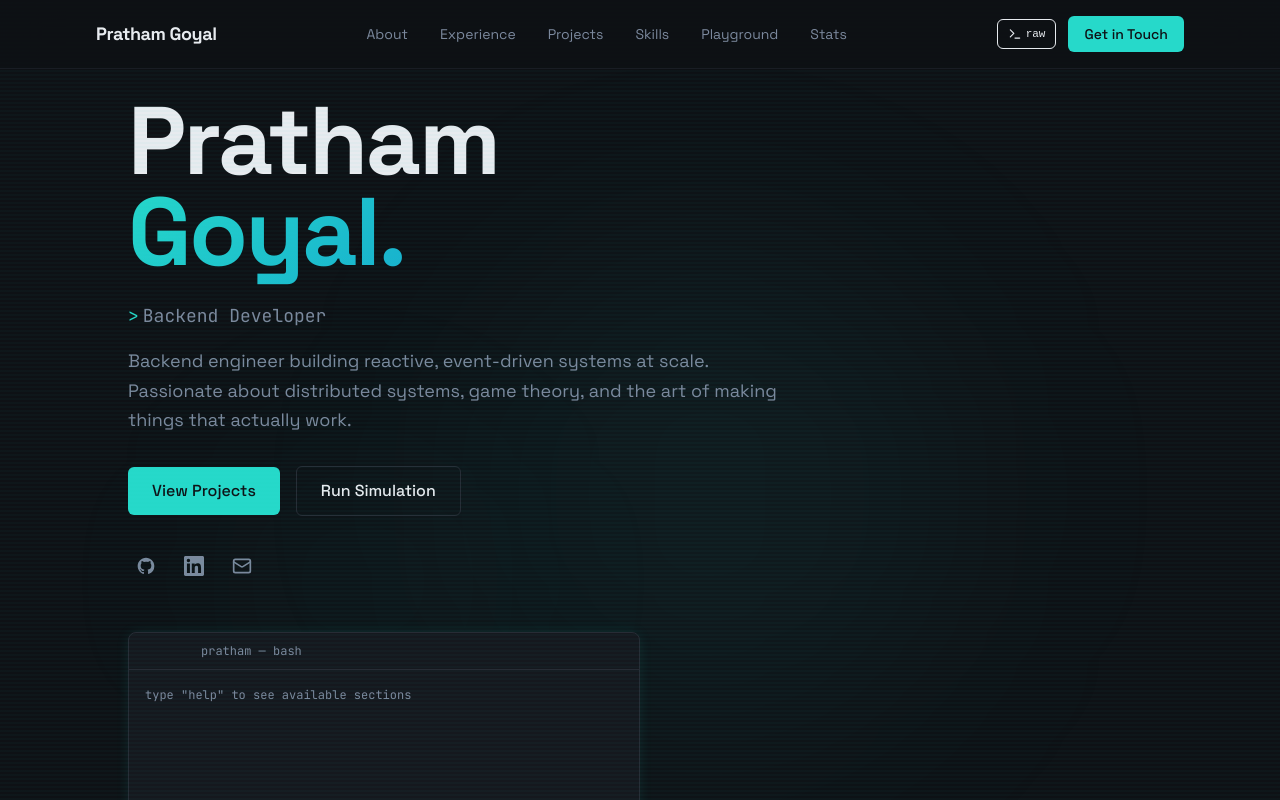
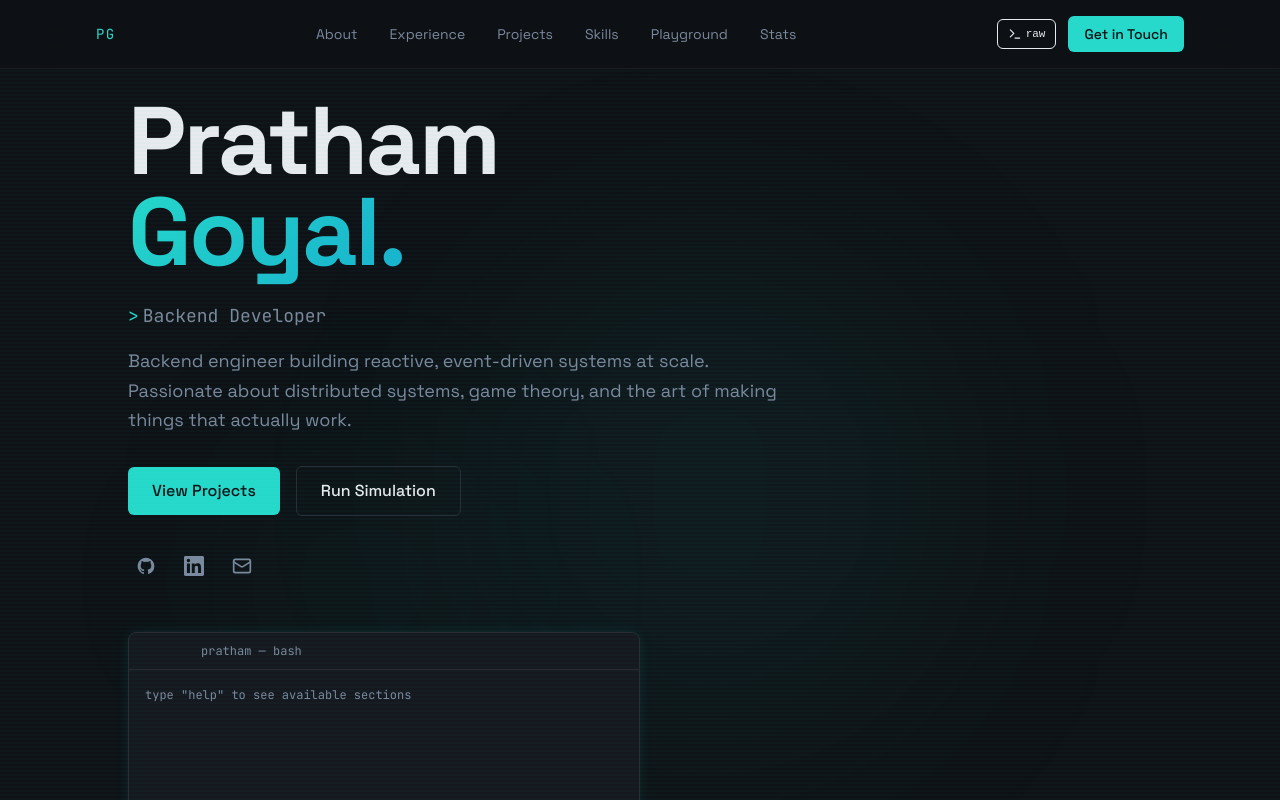
Before and after one commit to wakeuppratham/portfolio-website, a Next.js app: page / in a window 1280 px wide. Shown: the top 800 px of the page. Built offline with nearby package versions, Linux system fonts and the light colour scheme; no server answers.

Commit message:
Navbar logo: use PG initials instead of full name

```diff
--- a/components/Navbar.tsx
+++ b/components/Navbar.tsx
@@ -28,8 +28,8 @@ export default function Navbar() {
         transition={{ duration: 0.5 }}
         className="fixed top-0 left-0 right-0 z-50 flex items-center justify-between px-6 py-4 md:px-12 lg:px-24 bg-background/80 backdrop-blur-xl border-b border-border/50"
       >
-        <a href="#" className="text-lg font-bold tracking-tight text-foreground">
-          Pratham Goyal
+        <a href="#" className="font-mono text-sm text-primary tracking-widest hover:opacity-80 transition-opacity">
+          PG
         </a>
 
         <div className="hidden lg:flex items-center gap-8">
```
